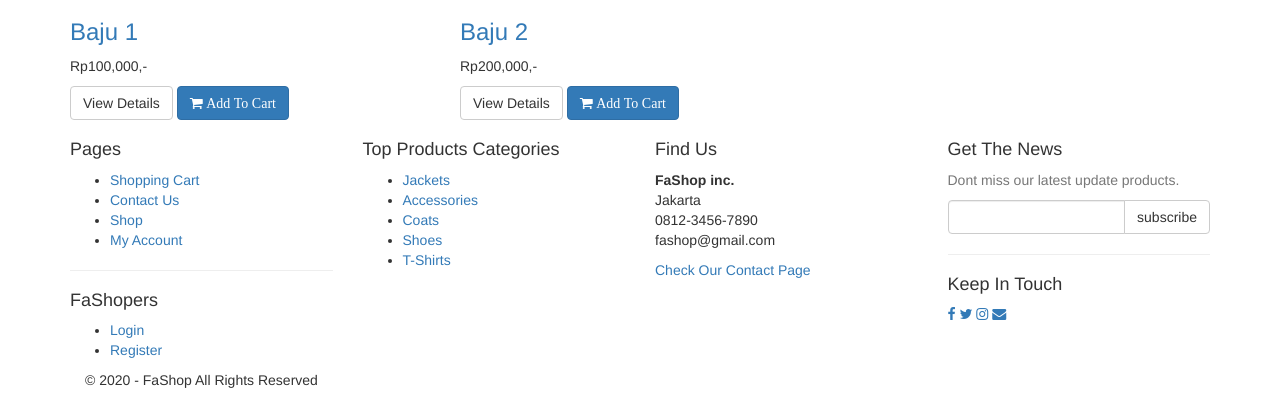
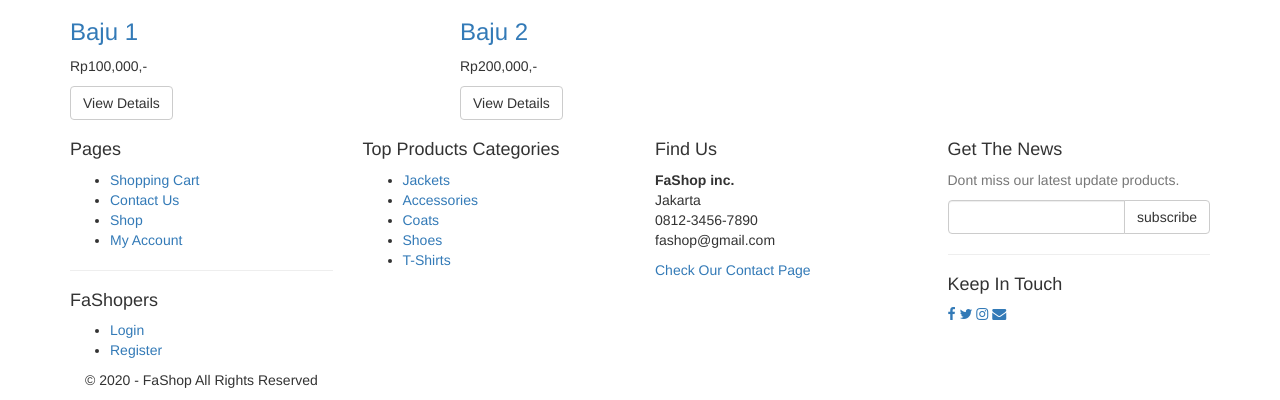
Before and after one commit to Thiskekcantbetaken/PemWeb, a CodeIgniter app: page /UASPemweb/index.php/home/search in a window 1280 px wide. Shown: the part 1152-1552 px from the top of the page. Run offline with CodeIgniter, Linux system fonts and the light colour scheme; data comes from the database, SQL or seed files in the repository.

Commit message:
mainpage ui updated

```diff
--- a/application/views/page/mainpage.php
+++ b/application/views/page/mainpage.php
@@ -194,14 +194,6 @@
 
                            <a href="<?php echo base_url() . 'index.php/Home/showDetails/' . $loop->id_barang?>" class="btn btn-default">View Details</a>
 
-                           <a href="<?php echo base_url() . 'index.php/Home/showDetails/' . $loop->id_barang?>" class="btn btn-primary">
-
-                               <i class="fa fa-shopping-cart">
-                                   Add To Cart
-                               </i>
-
-                           </a>
-
                        </p>
 
                    </div><!-- text Finish -->
```
